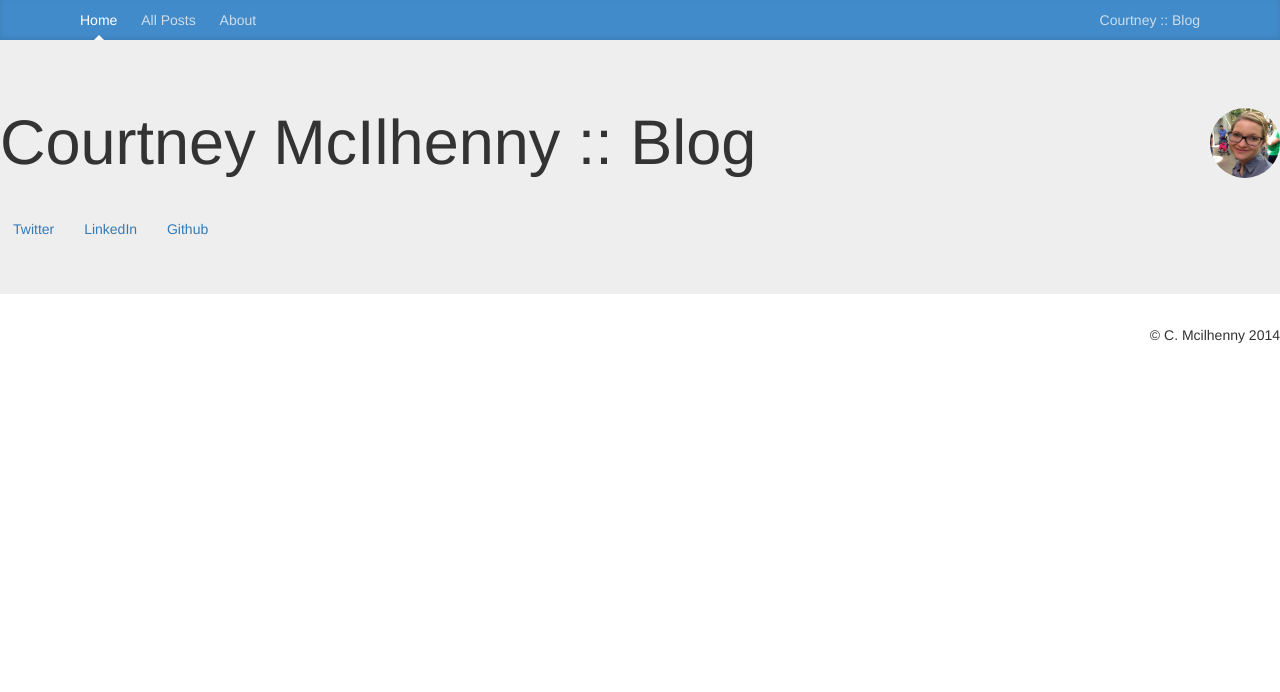
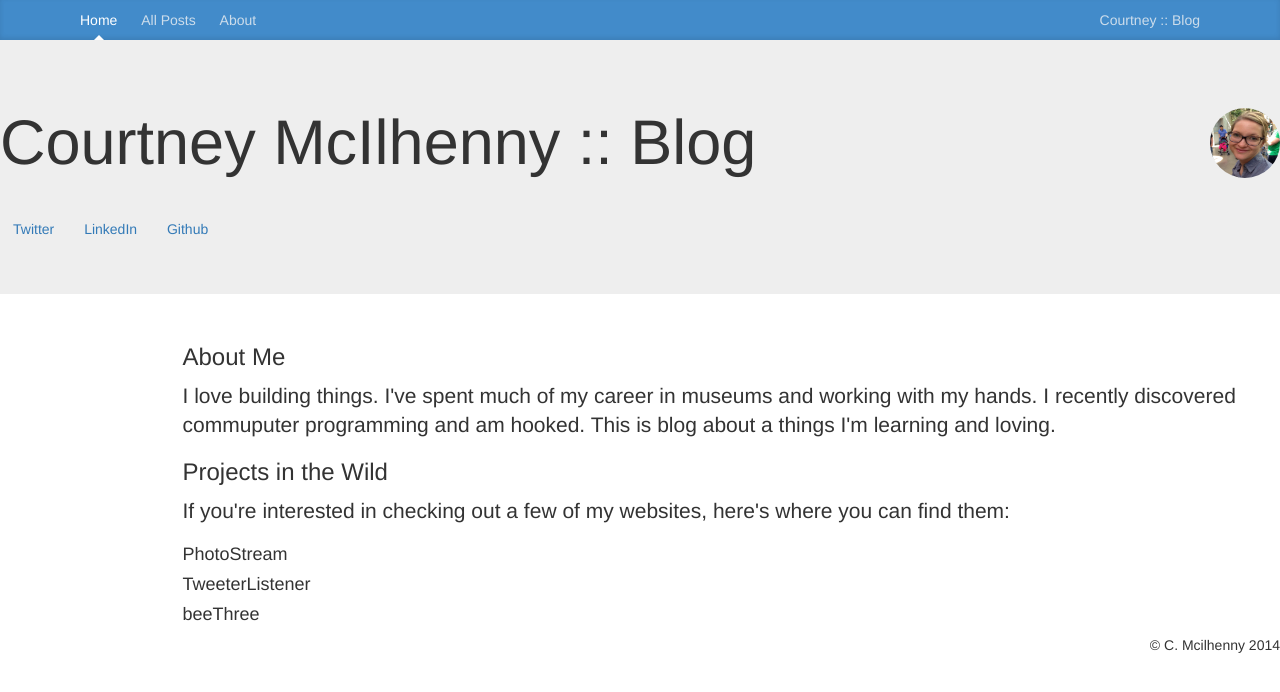
Before and after one commit to cmcilhenny/cmcilhenny.github.io, a Jekyll site: the page built from about.html, in a window 1280 px wide. Shown: the top 692 px of the page. Built offline with Jekyll 4.4.1, drawn with Linux system fonts in a browser that asks for light colours; nearby versions of some CDN libraries.

Commit message:
updating partials for about and index page.

```diff
--- a/about.html
+++ b/about.html
@@ -2,3 +2,19 @@
 layout: default
 title: About Me
 ---
+
+<div class="container">
+	<div class="row">
+		<div class="col-12 col-lg-12">
+			<h3>About Me</h3>
+			<p class="lead">I love building things. I've spent much of my career in museums and working with my hands. I recently discovered commuputer programming and am hooked. This is blog about a things I'm learning and loving.</p>
+
+			<h3>Projects in the Wild</h3>
+			<p class="lead">If you're interested in checking out a few of my websites, here's where you can find them:</p>
+
+			<h4>PhotoStream</h4>
+			<h4>TweeterListener</h4>
+			<h4>beeThree</h4>
+		</div>
+	</div>
+</div>
--- a/index.html
+++ b/index.html
@@ -1,5 +1,5 @@
 ---
-layout: post
+layout: default
 title: Blogging Like a Boss
 ---
 
```
